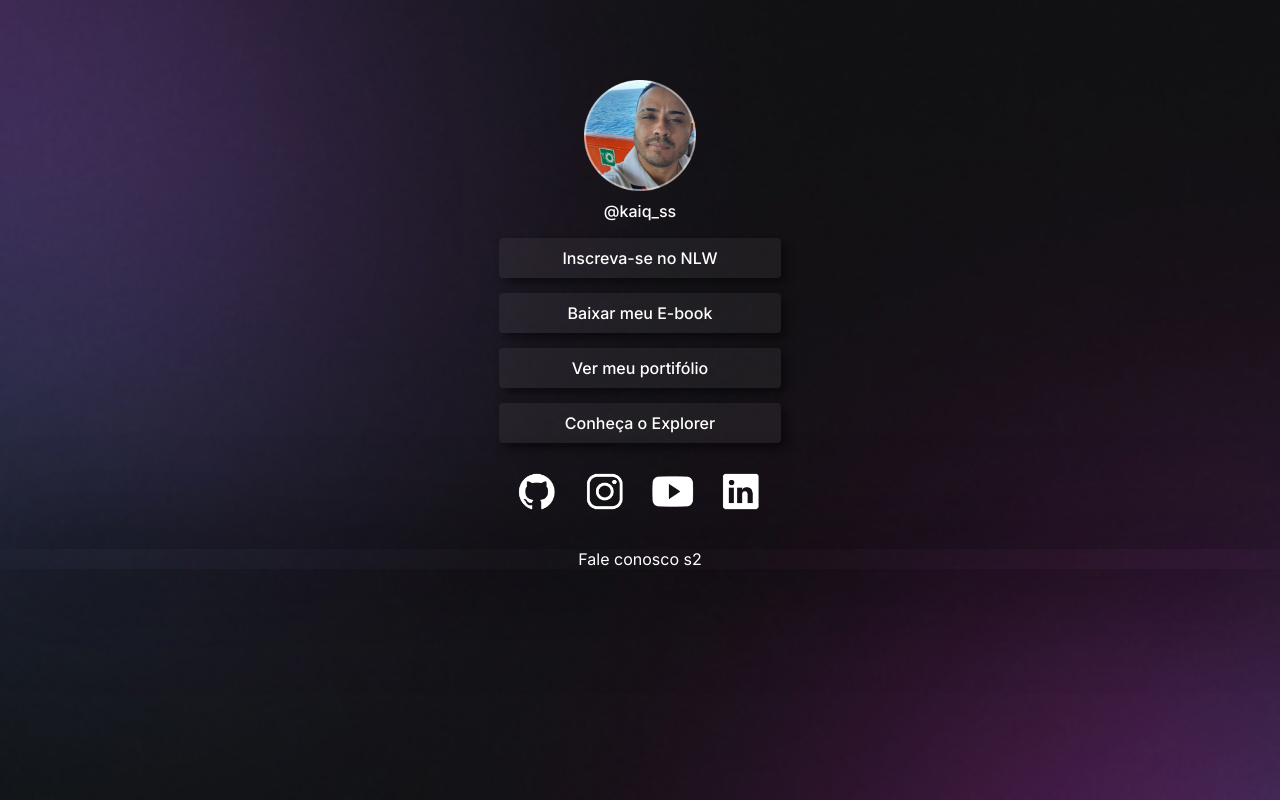
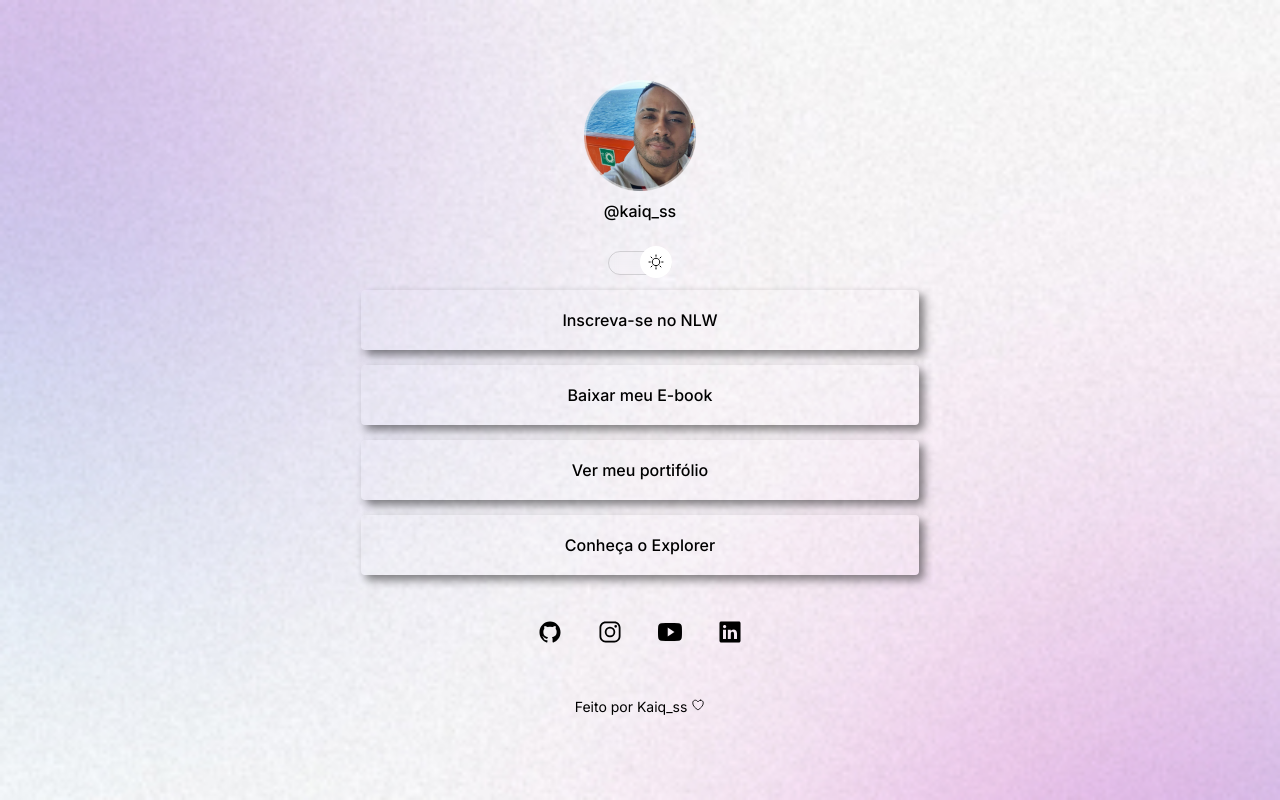
Before and after one commit to YzuDev/Learn-Project, a plain HTML site: page Project/index.html in a window 1280 px wide. Drawn offline with nearby package versions, Linux system fonts and the light colour scheme.

Commit message:
second comit

```diff
--- a/Project/index.html
+++ b/Project/index.html
@@ -1,5 +1,5 @@
 <!DOCTYPE html>
-<html lang="pt-br">
+<html lang="pt-br" id="light" class="light">
   <head>
     <link rel="preconnect" href="https://fonts.googleapis.com" />
     <link rel="preconnect" href="https://fonts.gstatic.com" crossorigin />
@@ -17,22 +17,55 @@
       <div id="profile">
         <img src="./assets/avatar.png" alt="Foto de Kaique" />
         <p>@kaiq_ss</p>
+      </div>
+      <div id="switch" onclick="toggleMode()">
+        <button><img src="" alt="" /></button><span></span>
+      </div>
+      <ul>
+        <li><a href="inscreva.html">Inscreva-se no NLW</a></li>
+        <li><a href="ebook.html">Baixar meu E-book</a></li>
+        <li>
+          <a href="https://github.com/YzuDev" target="_blank"
+            >Ver meu portifólio</a
+          >
+        </li>
+        <li>
+          <a href="https://app.rocketseat.com.br/events" target="_blank"
+            >Conheça o Explorer</a
+          >
+        </li>
+      </ul>
+      <div id="social">
+        <a href="https://github.com/YzuDev" target="_blank">
+          <ion-icon name="logo-github"></ion-icon
+        ></a>
+        <a href="https://www.instagram.com/kaiq_ss/" target="_blank"
+          ><ion-icon name="logo-instagram"></ion-icon
+        ></a>
+        <a
+          href="https://www.youtube.com/channel/UCR42PAEOe9Q3ly3nD4_Bv_A"
+          target="_blank"
+          ><ion-icon name="logo-youtube"></ion-icon
+        ></a>
+        <a
+          href="https://www.linkedin.com/in/kaique-da-silva-de-souza-640b6117a/"
+          target="_blank"
+          ><ion-icon name="logo-linkedin"></ion-icon
+        ></a>
+      </div>
+    </div>
+    <footer>
+      Feito por Kaiq_ss <ion-icon name="heart-outline"></ion-icon>
+    </footer>
 
-        <ul>
-          <li><a href="#">Inscreva-se no NLW</a></li>
-          <li><a href="#">Baixar meu E-book</a></li>
-          <li><a href="#">Ver meu portifólio</a></li>
-          <li><a href="#">Conheça o Explorer</a></li>
-        </ul>
-        <div class="social">
-        <img src="./assets/Social links.png" alt="" />
-        <img src="./assets/Social links-1.png" alt="" />
-        <img src="./assets/Social links-2.png" alt="" />
-        <img src="./assets/Social links-3.png" alt="" />
-      </div>
-      </div>
-
-    </div>
-    <footer>Fale conosco s2</footer>
+    <script
+      type="module"
+      src="https://unpkg.com/ionicons@7.1.0/dist/ionicons/ionicons.esm.js"
+    ></script>
+    <script
+      nomodule
+      src="https://unpkg.com/ionicons@7.1.0/dist/ionicons/ionicons.js"
+    ></script>
+    <script src="script.js"></script>
   </body>
 </html>
--- /dev/null
+++ b/Project/script.js
@@ -0,0 +1,15 @@
+function toggleMode() {
+  const html = document.documentElement
+
+  const img = document.querySelector("#profile img")
+  const alte = document.querySelector("#profile img")
+
+  html.classList.toggle("light")
+  if (html.classList.contains("light")) {
+    img.setAttribute("src", "./assets/avatar-light.png"),
+      alte.setAttribute("alt", "Foto de Kaique de chapéu!")
+  } else {
+    img.setAttribute("src", "./assets/avatar.png"),
+      alte.setAttribute("alt", "Foto de Kaique!")
+  }
+}
--- a/Project/style.css
+++ b/Project/style.css
@@ -3,17 +3,33 @@
   padding: 0;
   box-sizing: border-box;
 }
+:root {
+  --color-text: rgb(255, 255, 255);
+  --background-image: url(./assets/bg-mobile.jpg);
+  --moon-image: url(./assets/MoonStars.svg);
+  --stroker-color: rgba(255, 255, 255, 0.404);
+  --background-color: #e4b7dc27;
+}
+
+.light {
+  --color-text: black;
+  --background-image: url(./assets/bg-mobile-light.jpg);
+  --sun-image: url(./assets/sun.svg);
+  --background-color: #ffffff;
+  --stroker-color: rgba(3, 3, 3, 0.137);
+}
+
 body * {
   font-family: "Inter", sans-serif;
-  color: white;
+  color: var(--color-text);
 }
-
 body {
-  background: url(./assets/bg-mobile.jpg) no-repeat top center/cover;
+  background: var(--background-image) no-repeat top center/cover;
 }
 
 #container {
-  width: 360px;
+  width: 100%;
+  max-width: 588px;
   margin: 56px auto 0px;
 }
 #profile img {
@@ -32,21 +48,43 @@ body {
   line-height: 24px;
   margin-top: 8px;
 }
-.social{
-  /* border: 1px solid black; */
-  display: flex;
-  margin: 0 20px;
-  height: auto;
-  }
-  .social img{
-    height: 4.2rem;
+#switch {
+  position: relative;
+  width: 64px;
+  margin: 4px auto;
+}
 
+#switch button {
+  width: 32px;
+  height: 32px;
+  background: var(--color-text) var(--moon-image) no-repeat center;
+  border: 0;
+  border-radius: 50%;
 
-  }
+  position: absolute;
+  transform: translateY(-5px);
+  left: 0;
+  z-index: 1;
+}
+.light #switch button {
+  right: 0;
+  left: initial;
+  background: var(--background-color) var(--sun-image) no-repeat center;
+}
+#switch span {
+  display: block;
+  width: 64px;
+  height: 24px;
+  border: 1px solid var(--stroker-color);
+  background: var(--background-color) var();
+  backdrop-filter: blur(4px);
+  -webkit-backdrop-filter: blur(4px);
+  border-radius: 9999px;
+}
 
 /* links */
 ul li {
-  border: 0.5px white;
+  border: 0.5px var(--color-text);
   margin: 15px;
   border-radius: 4px;
   text-align: center;
@@ -55,11 +93,13 @@ ul li {
   box-shadow: 5px 5px 10px rgba(0, 0, 0, 0.486);
   background-color: rgba(255, 255, 255, 0.051);
 
+  padding: 20px 0;
+
   transition: background 0.5s;
 }
 li:hover {
   display: block;
-  background-color: #e7afdd38;
+  background-color: #e4b7dc27;
   border: 0.5px solid rgba(0, 0, 0, 0.549);
 }
 ul a {
@@ -67,11 +107,32 @@ ul a {
   font-weight: 500;
 }
 
+/* Social Links */
+#social {
+  display: flex;
+  gap: 16px;
+  font-size: 24px;
+  padding: 20px;
+  justify-content: center;
+}
+
+#social a {
+  display: flex;
+  align-items: center;
+  justify-content: center;
+  padding: 10px;
+  border-radius: 50%;
+
+  transition: background 0.2s;
+}
+#social a:hover {
+  background-color: rgba(240, 248, 255, 0.322);
+}
+
 /*  */
 
 footer {
+  padding: 24px;
+  font-size: 14px;
   text-align: center;
-  /* border: 0.2px solid rgba(0, 0, 0, 0.132); */
-  background-color: rgba(240, 248, 255, 0);
-  box-shadow: 5px 5px 100px black;
 }
```
Also changed, not shown: Project/assets/avatar-light.png, Project/assets/sun.svg (added), Project/ebook.html (added), Project/inscreva.html (added).
